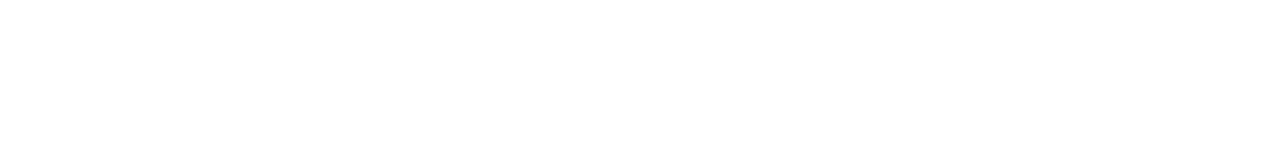
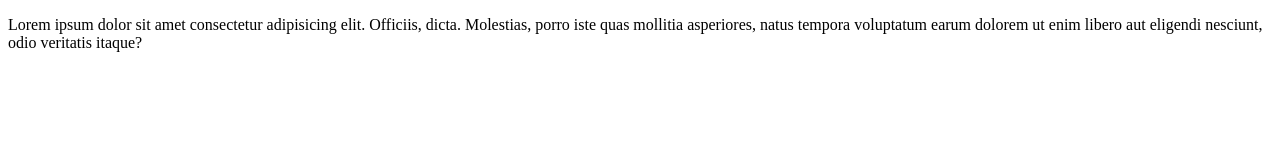
Before and after one commit to sraboni01/my-first-repo, a plain HTML site: page index.html in a window 1280 px wide. Drawn offline with Linux system fonts and the light colour scheme.

Commit message:
text change

```diff
--- a/index.html
+++ b/index.html
@@ -7,6 +7,6 @@
     <title>This is my first project repo</title>
 </head>
 <body>
-
+    <p>Lorem ipsum dolor sit amet consectetur adipisicing elit. Officiis, dicta. Molestias, porro iste quas mollitia asperiores, natus tempora voluptatum earum dolorem ut enim libero aut eligendi nesciunt, odio veritatis itaque?</p>
 </body>
 </html>
```
